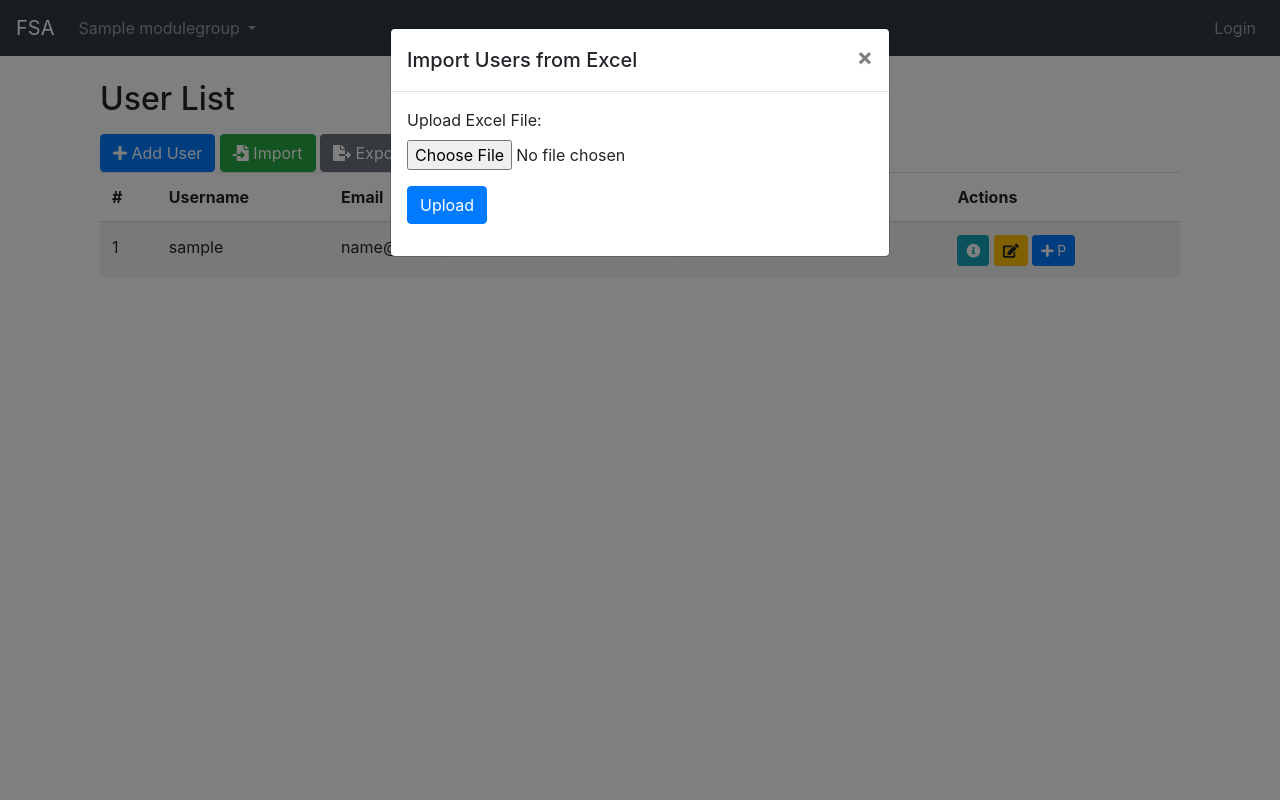
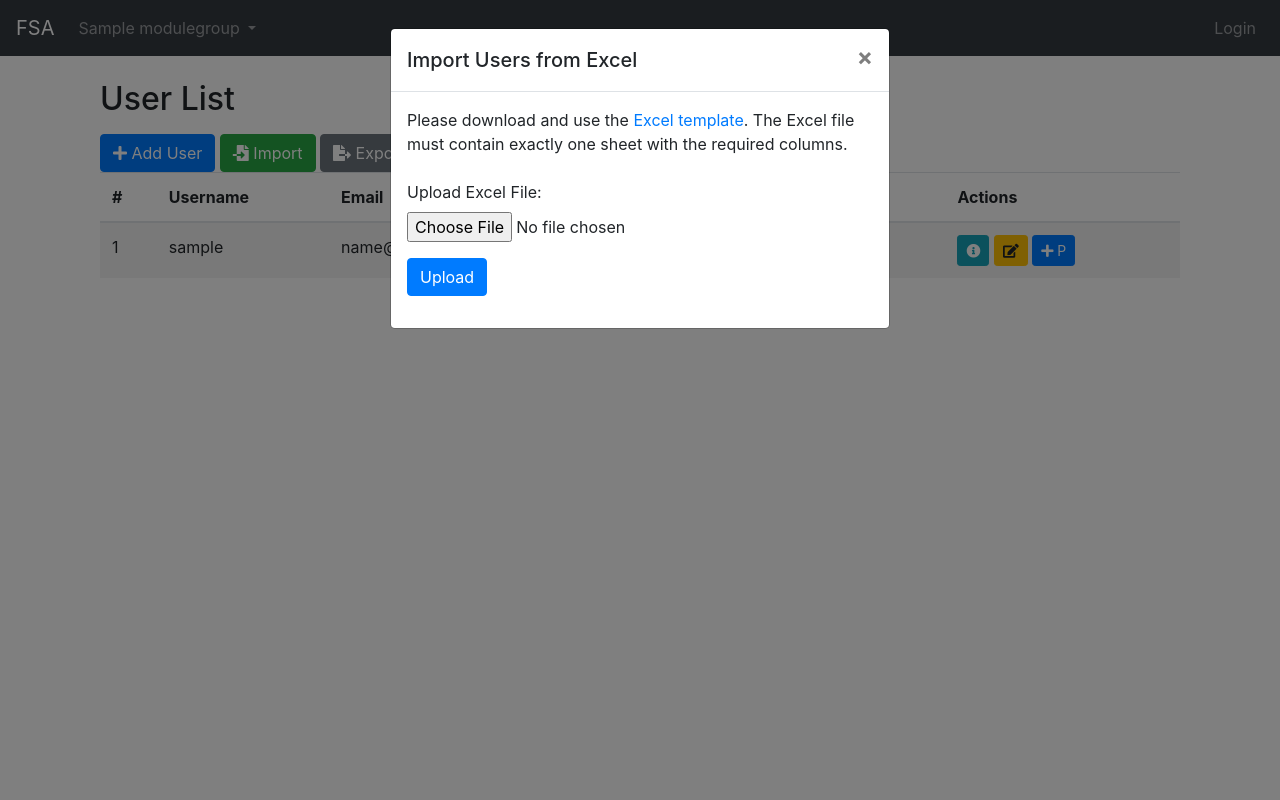
Before and after one commit to ngattt82/fsa_lms, a Django app: page /user/users/ in a window 1280 px wide, after a click on "Import". Run offline with Django 5.2, Linux system fonts and the light colour scheme; tables that the repository leaves empty hold one stand-in row (values such as "Sample post"); parts of the project's set-up code (start-up, migrations or seed data) failed here and were passed over; some libraries are stand-ins or nearby versions.

Commit message:
update user
import/export user

```diff
--- a/role/templates/role_list.html
+++ b/role/templates/role_list.html
@@ -72,8 +72,6 @@
 </div>
 
 
-
-
 <!-- Initialize Bootstrap Tooltips -->
 <script>
   $(document).ready(function(){
--- a/user/templates/user_list.html
+++ b/user/templates/user_list.html
@@ -1,5 +1,5 @@
 {% extends 'base.html' %}
-
+{% load static %}
 {% block title %}User List{% endblock %}
 
 {% block content %}
@@ -73,6 +73,11 @@
       <div class="modal-body">
         <!-- Import Form -->
         <form method="post" enctype="multipart/form-data" action="{% url 'user:import_users' %}">
+          <div class="mb-4">
+            <span>
+              Please download and use the <a href="{% static 'excel/import_users.xlsx' %}" target="_blank">Excel template</a>. The Excel file must contain exactly one sheet with the required columns.
+            </span>
+          </div>
           {% csrf_token %}
           {{ form.as_p }}
           <div class="form-group">
--- a/user/views.py
+++ b/user/views.py
@@ -132,12 +132,12 @@ def export_users(request):
     worksheet.title = 'Users'
 
     # Define the columns
-    columns = ['Username', 'Email', 'Full Name', 'Role']
+    columns = ['username', 'password', 'email', 'full_name', 'role_id', 'role_name']
     worksheet.append(columns)
 
     # Fetch all users and write to the Excel file
     for user in User.objects.all():
-        worksheet.append([user.username, user.email, user.full_name, str(user.role)])
+        worksheet.append([user.username, '******', user.email, user.full_name, user.role.id, str(user.role)])
 
     workbook.save(response)
     return response
```
Also changed, not shown: role/views.py (+6 -6 lines), 3 other files.
